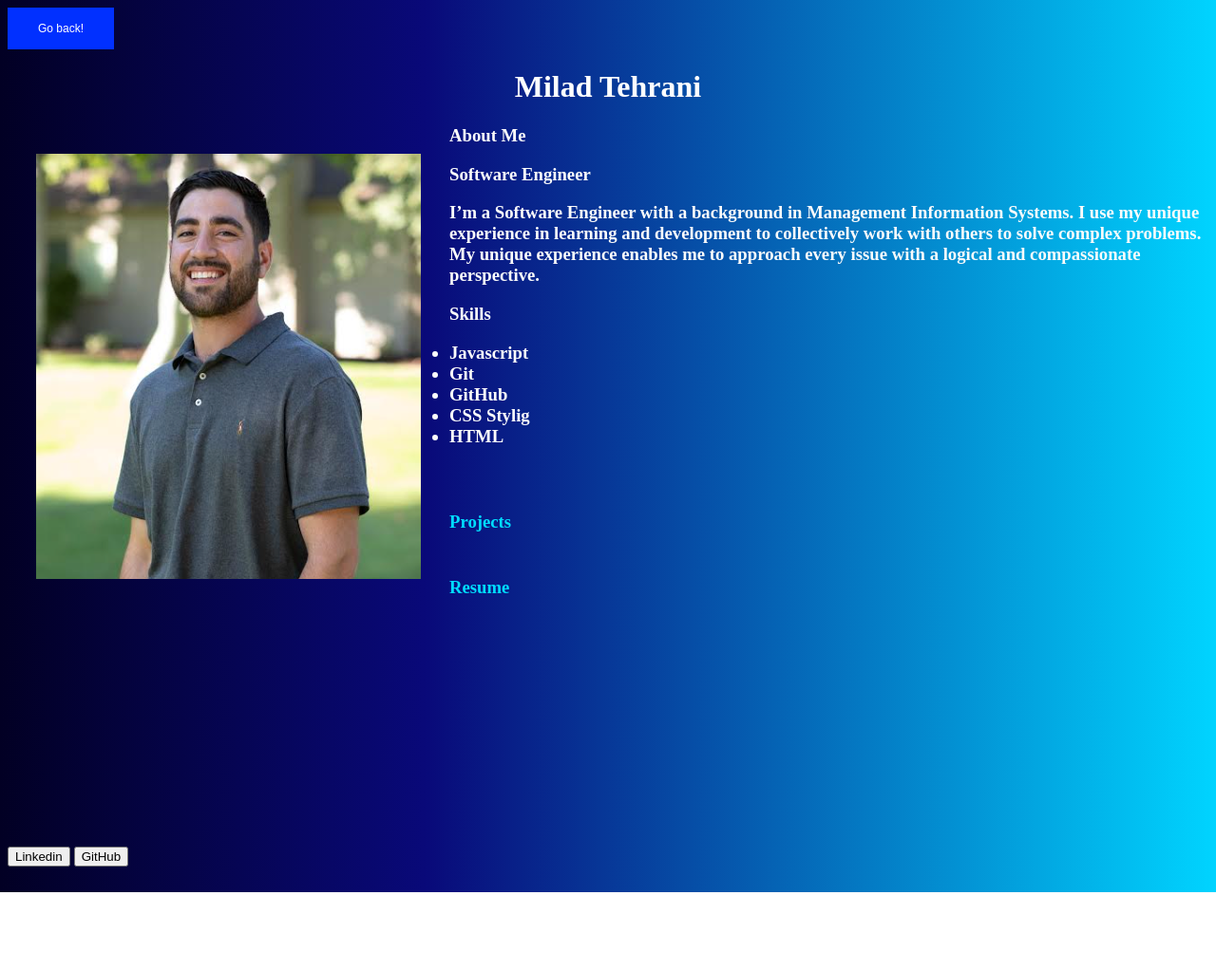
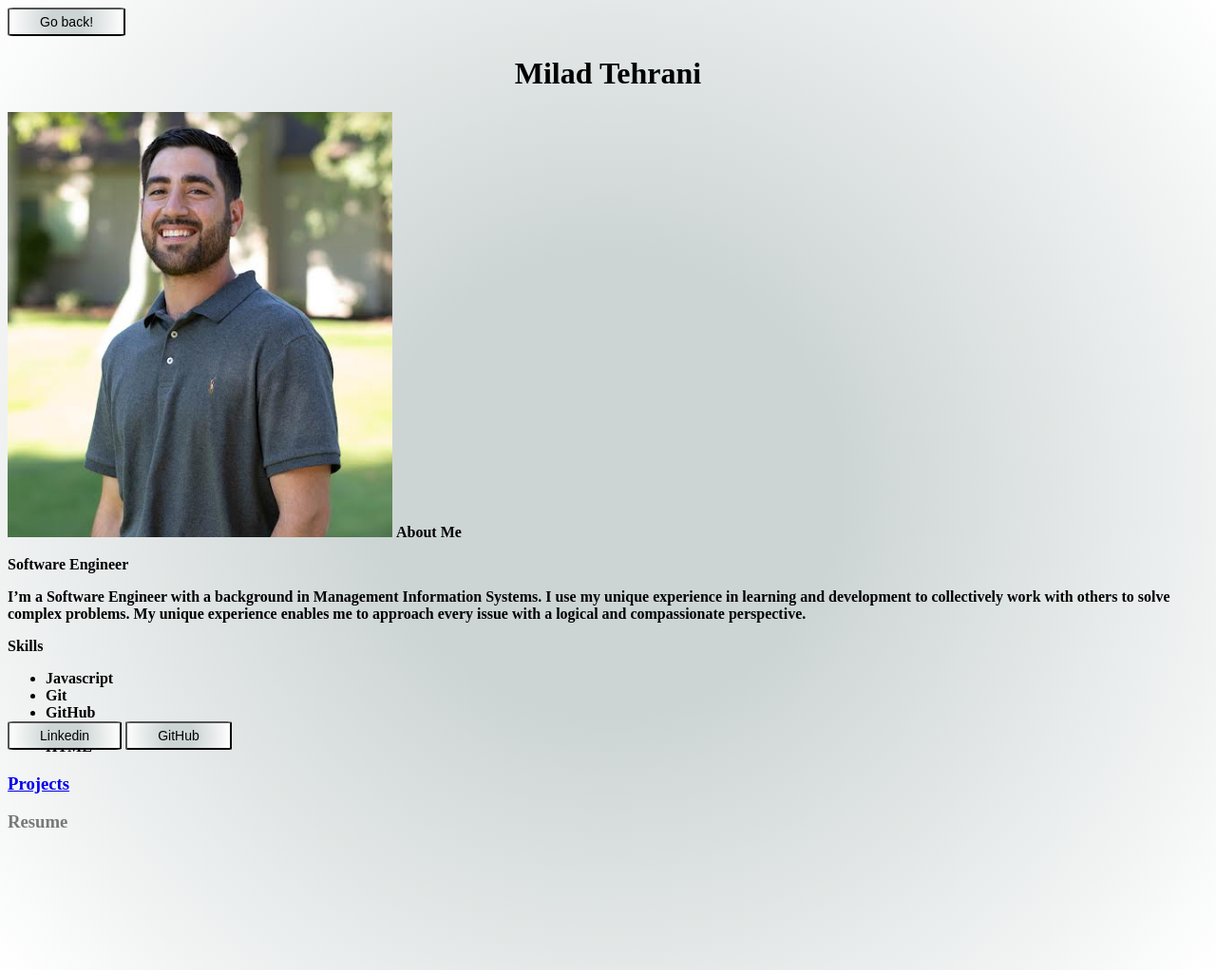
Before and after one commit to tehranimilad/Porfolio, a plain HTML site: page index2.html in a window 1280 px wide. Shown: the whole page at 95% size. Before the commit the page ends 940 px from the top, so only its background shows below. Drawn offline with Linux system fonts and the light colour scheme.

Commit message:
last updates for tonight

```diff
--- a/app.js
+++ b/app.js
@@ -2,13 +2,6 @@ const linkedInButton = document.getElementById('linkedInButton')
 const gitHubButton = document.getElementByTagName('gitHubButton')
 
 
-var img = document.createElement("img");
-img.src = "http://www.google.com/intl/en_com/images/logo_plain.png";
-var src = document.getElementById("header");
-src.appendChild(img);
 
 
-// function linkedInLink() {
-
-// }
 document.getElementById('linkedInButton').addEventListener('click', linkedInButton);
--- a/index2.html
+++ b/index2.html
@@ -11,16 +11,16 @@
 <body>
     <div class="header">
         <input type="button" value="Go back!" onclick="history.back()">
-        <h1>Milad Tehrani</h1>
+        <h1 id="nameLink">Milad Tehrani</h1>
       </div>
     <div id="page-container">
         <div id="content-wrap">
             <div id="aboutMeDiv"><img src="images/headshot.png" alt="Milad Tehrani Headshot" class="images">
-                <h3 id="aboutMeDiv">
+                <h4 id="aboutMeDiv">
                     About Me
                     <p>Software Engineer</p>
                     <p>I’m a Software Engineer with a background in Management Information Systems.  I use my unique  experience in learning and development to collectively work with others to solve complex problems. My unique experience enables me to approach every issue with a logical and compassionate perspective.</p>
-                    <p>Skills
+                    <p id="skills">Skills
                         <ul>
                             <li>Javascript</li>
                             <li>Git</li>
@@ -29,18 +29,16 @@
                             <li>HTML</li>
                         </ul>
                         </p>
-                </h3>
-                <!-- <p>Software Engineer</p>
-                <p id="aboutMeDiv">I’m a Software Engineer with a background in Management Information Systems.  I use my unique  experience in learning and development to collectively work with others to solve complex problems. My unique experience enables me to approach every issue with a logical and compassionate perspective.</p> -->
-
+                </h4>
+            </div>
             <div>
-            <h3 id="projectsLink"><a href="./index3.html">Projects</a></h3>
-            <h3 onclick="window.open('https://drive.google.com/file/d/1X9zyneOCBbtiCC30dXeORUYDqGslzxeE/view?usp=share_link')" id="resumeLink">Resume</h3>
-         </div>
+            <h3 class="projectsLink"><a href="./index3.html">Projects</a></h3>
+            <h3 class="projectsLink" onclick="window.open('https://drive.google.com/file/d/1X9zyneOCBbtiCC30dXeORUYDqGslzxeE/view?usp=share_link')" id="resumeLink">Resume</h3>
+            </div>
         </div>
         <footer>
-            <button onclick="window.open('https://www.linkedin.com/in/miladtehrani/')" class="link">Linkedin</button>
-            <button onclick="window.open('https://www.github.com/tehranimilad')" class="link">GitHub</button>
+            <button onclick="window.open('https://www.linkedin.com/in/miladtehrani/')" class="footerLink">Linkedin</button>
+            <button onclick="window.open('https://www.github.com/tehranimilad')" class="footerLink">GitHub</button>
         </footer>
     </div>
 
--- a/style.css
+++ b/style.css
@@ -1,59 +1,75 @@
+
 /* default style for mobile */
+
 body {
-    background: rgb(2,0,36);
-    background: linear-gradient(90deg, rgba(2,0,36,1) 0%, rgba(9,9,121,1) 35%, rgba(0,212,255,1) 100%);;
+    background: rgb(192,210,230);
+    background: -moz-linear-gradient(160deg, rgba(192,210,230,1) 60%, rgba(255,255,255,1) 77%);
+    background: -webkit-linear-gradient(160deg, rgba(192,210,230,1) 60%, rgba(255,255,255,1) 77%);
+    background: linear-gradient(160deg, rgba(192,210,230,1) 60%, rgba(255,255,255,1) 77%);
+    filter: progid:DXImageTransform.Microsoft.gradient(startColorstr="#c0d2e6",endColorstr="#ffffff",GradientType=1);
    }
 
-   /* styles for desktop when the browser is 600px or above */
+   /* /* styles for desktop when the browser is 600px or above */
    @media (min-width: 600px) {
     body {
-        background: rgb(2,0,36);
-        background: linear-gradient(90deg, rgba(2,0,36,1) 0%, rgba(9,9,121,1) 35%, rgba(0,212,255,1) 100%);;
+        background: rgb(205,213,212);
+        background: -moz-radial-gradient(circle, rgba(205,213,212,1) 30%, rgba(255,255,255,1) 100%);
+        background: -webkit-radial-gradient(circle, rgba(205,213,212,1) 30%, rgba(255,255,255,1) 100%);
+        background: radial-gradient(circle, rgba(205,213,212,1) 30%, rgba(255,255,255,1) 100%);
+        filter: progid:DXImageTransform.Microsoft.gradient(startColorstr="#cdd5d4",endColorstr="#ffffff",GradientType=1);
     }
-}
-
-.container {
-    align-self:flex-end;
-    align-items: center;
-    color: white; /* or inline-flex */
-  }
-
-.images {
-    float: left;
-    padding: 30px;
 }
 
 #aboutMeDiv {
     display: inline;
     justify-content: center;
-    color:rgb(251, 251, 251);
+    color:rgb(0, 0, 0);
 }
 
-a {
-    position: absolute;
-    top: 50%;
-    margin-top: 0;
-    text-decoration: none;
-    text-align: center;
-    color: rgb(0, 221, 255);
-    height: 100px;
-    width: 100%;
-}
+/* Used code from https://alvarotrigo.com/blog/css-text-animations/ in order to generate CSS effects */
+.nameLink {
+    text-transform: uppercase;
+       background-image: linear-gradient(
+         -225deg,
+         #000000 0%,
+         #9e9c9e 29%,
+         #b0aeae 67%,
+         #3d3d3d 100%
+       );
+       background-size: auto auto;
+       background-clip: border-box;
+       background-size: 200% auto;
+       color: #fff;
+       background-clip: text;
+       -webkit-background-clip: text;
+       -webkit-text-fill-color: transparent;
+       animation: textclip 2.5s linear infinite;
+       display:inline-block;
+       position: absolute;
+       top: 35%;
+       right: 28%;
+           font-size: 75px;
+     }
 
-#projectsLink {
-    position:relative;
-    text-decoration: none;
-    text-align: justify;
-    color: rgb(0, 221, 255);
+     @keyframes textclip {
+       to {
+         background-position: 200% center;
+       }
+     }
+
+h3 #projectsLink {
+    position: right;
+    text-align:right;
+    color: rgb(185, 185, 185);
     height: 100px;
     width: 0;
 }
 
 #resumeLink {
-    position:relative;
+    position:right;
     text-decoration: none;
-    text-align:justify;
-    color: rgb(0, 221, 255);
+    text-align:right;
+    color: rgb(120, 120, 120);
     height: 100px;
     width: 0%;
 }
@@ -69,43 +85,49 @@ a {
 }
 
 .header {
+    display:flex
     overflow: hidden;
-    /* background-color:rgb(254, 253, 255); */
     color:rgb(255, 255, 255);
 
 }
 
 .header h1 {
     text-align: center;
-    color:rgb(255, 255, 255);
+    color:rgb(0, 0, 0);
 }
 
 .header input{
-    background-color: #0130ff;
-    border: blue;
-    color: white;
-    padding: 15px 32px;
+    background: rgb(205,213,212);
+    background: -moz-radial-gradient(circle, rgba(205,213,212,1) 30%, rgba(255,255,255,1) 100%);
+    background: -webkit-radial-gradient(circle, rgba(205,213,212,1) 30%, rgba(255,255,255,1) 100%);
+    background: radial-gradient(circle, rgba(205,213,212,1) 30%, rgba(255,255,255,1) 100%);
+    filter: progid:DXImageTransform.Microsoft.gradient(startColorstr="#cdd5d4",endColorstr="#ffffff",GradientType=1);
+    border-radius: 5%;
+    padding: 5px 32px;
     text-align: center;
     text-decoration: none;
-    display: inline-block;
-    font-size: 12px;
+    display:inline-block;
+    font-size: 14px;
   }
+
   footer {
-    position: absolute;
+    position: fixed;
     bottom: 0;
     width: 100%;
     height: 2.5rem;
 }
 
 
-
-.footers{
-    background-color: #f902a7; /* Green */
-    border: none;
-    color: rgb(13, 13, 13);
-    padding: 15px 32px;
+.footerLink {
+    background: rgb(205,213,212);
+    background: -moz-radial-gradient(circle, rgba(205,213,212,1) 30%, rgba(255,255,255,1) 100%);
+    background: -webkit-radial-gradient(circle, rgba(205,213,212,1) 30%, rgba(255,255,255,1) 100%);
+    background: radial-gradient(circle, rgba(205,213,212,1) 30%, rgba(255,255,255,1) 100%);
+    filter: progid:DXImageTransform.Microsoft.gradient(startColorstr="#cdd5d4",endColorstr="#ffffff",GradientType=1);
+    border-radius: 5%;
+    padding: 5px 32px;
     text-align: center;
     text-decoration: none;
-    display: inline-block;
-    font-size: 16px;
+    display:inline;
+    font-size: 14px;
 }
```
Also changed, not shown: index.html (line endings or trailing spaces).
